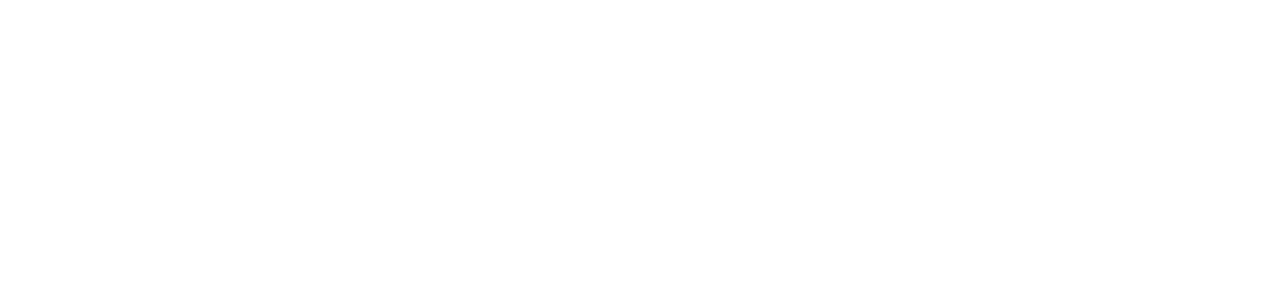
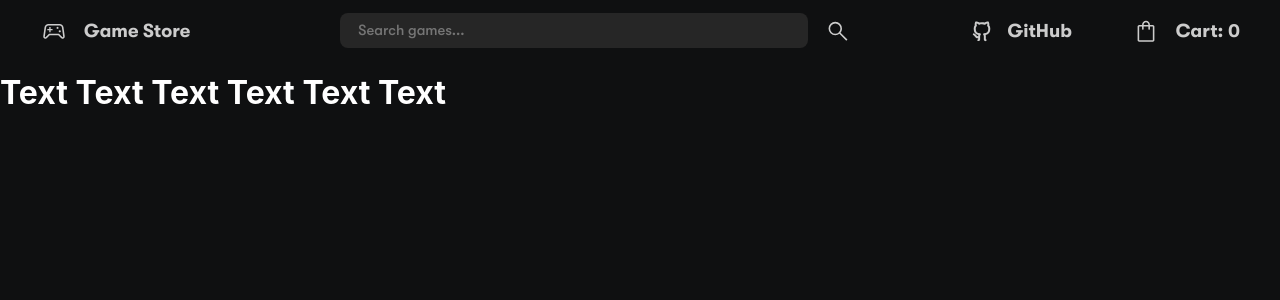
Before and after one commit to gianlucajahn/react-ecommerce-store, a React (Create React App) app: page /browse in a window 1280 px wide. Shown: the top 300 px of the page. Built offline with nearby package versions, Linux system fonts and the light colour scheme.

Commit message:
Create Page Transition

```diff
--- a/src/App.js
+++ b/src/App.js
@@ -1,22 +1,61 @@
 import logo from './logo.svg';
 import styles from './App.module.css';
-import { BrowserRouter, Routes, Route } from "react-router-dom";
-import React from 'react';
+import { BrowserRouter, Routes, Route, useNavigate, useLocation } from "react-router-dom";
+import React, { useState } from 'react';
 import Browse from './Containers/Browse/Browse';
 import GamePage from './Containers/GamePage/GamePage';
 import NotFound from './Containers/NotFound/NotFound';
 import Home from './Containers/Home/Home';
+import { AnimatePresence } from "framer-motion";
 
 function App() {
+  const [hoverState, setHoverState] = useState([
+    {
+        hovered: false
+    },
+    {
+        hovered: false
+    },
+    {
+        hovered: false
+    },
+    {
+        hovered: false
+    },
+    {
+        hovered: false
+    },
+    {
+        hovered: false
+    },
+    {
+        hovered: false
+    },
+    {
+        hovered: false
+    }
+  ]);
+
+const handleHover = (e) => {
+  let newHoverState = hoverState[e.target.id];
+  newHoverState.hovered = !newHoverState.hovered;
+
+  setHoverState([
+    ...hoverState, hoverState[e.target.id] = newHoverState
+  ]);
+}
+
+const location = useLocation();
+
   return (
-    <BrowserRouter>
-      <Routes>
-        <Route path="/" element={<Home />} />
-        <Route path="/browse" element={<Browse />} />
-        <Route path="/:gameId" element={<GamePage />} />
-        <Route path="*" element={<NotFound />} />
-      </Routes>
-    </BrowserRouter>
+      <AnimatePresence exitBeforeEnter>
+          <Routes key={location.pathname} location={location}>
+            <Route path="/" element={<Home handleHover={handleHover} hoverState={hoverState} />} />
+            <Route path="/browse" element={<Browse handleHover={handleHover} hoverState={hoverState} />} />
+            <Route path="/:gameId" element={<GamePage />} />
+            <Route path="*" element={<NotFound />} />
+          </Routes>
+      </AnimatePresence>
   );
 }
 
--- a/src/Components/NavBar/NavBar.js
+++ b/src/Components/NavBar/NavBar.js
@@ -1,4 +1,4 @@
-import React from 'react';
+import React, { useState } from 'react';
 import styles from './NavBar.module.css';
 import { ReactComponent as Logo } from "../../Resources/image/logo.svg";
 import { ReactComponent as Browse } from "../../Resources/image/browse.svg";
@@ -9,12 +9,14 @@ import { motion } from "framer-motion";
 import { useNavigate } from 'react-router-dom';
 
 const NavBar = props => {
-    const { browsing,
-            handleHover,
-            hoverState,
-            handleBrowse,
-            handleHome
-          } = props;
+    const {
+        handleHover,
+        hoverState,
+        handleHome,
+        handleBrowse,
+        browsing,
+        landingPage
+    } = props;
 
     const variants = {
         hidden: { opacity: 1, y: 15 },
@@ -31,9 +33,9 @@ const NavBar = props => {
       <motion.div
         className={styles.navbar}
         animate="visible"
-        initial="hidden"
+        initial={ landingPage ? "hidden" : "visible"}
         variants={variants}
-        transition={{ y: { type: "spring" }, duration: 1 }}
+        transition={{ y: { type: "spring" }, duration: 0.01 }}
       >
         <div className={styles.navbar_left}>
             <div className={styles.logodiv} id="0"
@@ -55,7 +57,7 @@ const NavBar = props => {
                       animate="visible"
                       initial="hidden"
                       variants={searchVariants}
-                      transition={{ opacity: { type: "spring" }, duration: 0.3 }}
+                      transition={{ opacity: { type: "spring" }, duration: 0.01 }}
                       className={styles.searchdiv}
                     >
                         <input
--- /dev/null
+++ b/src/Containers/AnimatedPage/AnimatedPage.js
@@ -0,0 +1,23 @@
+import { motion } from "framer-motion";
+import React from "react";
+
+const animations = {
+    initial: { opacity: 0, x: -150 },
+    animate: { opacity: 1, x: 0, transition: { x: { type: "spring", duration: 1, bounce: 0.4 }} },
+    exit: { opacity: 0, x: 150, transition: { x: { type: "spring", duration: 0.45, bounce: 0.3 }} },
+}
+
+const AnimatedPage = ({children}) => {
+    return (
+        <motion.div
+          variants={animations}
+          initial="initial"
+          animate="animate"
+          exit="exit"
+        >
+            {children}
+        </motion.div>
+    )
+}
+
+export default AnimatedPage;
--- a/src/Containers/Browse/Browse.js
+++ b/src/Containers/Browse/Browse.js
@@ -1,10 +1,44 @@
 import styles from './Browse.module.css';
-import React from 'react';
+import React, { useState } from 'react';
+import NavBar from '../../Components/NavBar/NavBar';
+import { useNavigate } from 'react-router-dom';
+import { AnimatePresence } from "framer-motion";
+import AnimatedPage from '../AnimatedPage/AnimatedPage';
 
-const Browse = () => {
+const Browse = props => {
+  const {
+          handleHover,
+          hoverState
+        } = props;
+
+    const navigate = useNavigate();
+    const [browsing, setBrowsing] = useState(true);
+    const [landingPage, setLandingPage] = useState(false);
+
+    const handleBrowse = () => {
+        navigate('/browse');
+    }
+
+    const handleHome = () => {
+        navigate('/');
+    }
+
     return (
       <div className={styles.Browse}>
+        <NavBar
+          handleHover={handleHover}
+          hoverState={hoverState}
+          handleBrowse={handleBrowse}
+          handleHome={handleHome}
+          browsing={browsing}
+          landingPage={landingPage}
+        />
 
+        <AnimatedPage>
+            <div className={styles.browseContent}>
+              <h1 style={{ color: "#fff" }}>Text Text Text Text Text Text</h1>
+            </div>
+        </AnimatedPage>
       </div>
     );
   }
--- a/src/Containers/Browse/Browse.module.css
+++ b/src/Containers/Browse/Browse.module.css
@@ -0,0 +1,13 @@
+* {
+    margin: 0;
+    padding: 0;
+}
+
+.Browse {
+    background-color: #0f1011;
+    height: 100vh;
+}
+
+.browseContent {
+    margin-top: 15px;
+}
--- a/src/Containers/Home/Home.js
+++ b/src/Containers/Home/Home.js
@@ -6,11 +6,13 @@ import { ReactComponent as Availability } from "../../Resources/image/available.
 import { ReactComponent as Reviews } from "../../Resources/image/reviews.svg";
 import { ReactComponent as Browse } from "../../Resources/image/browse.svg";
 import { hover } from '@testing-library/user-event/dist/hover';
-import { motion } from "framer-motion";
+import { motion, AnimatePresence } from "framer-motion";
 import { Navigate, useNavigate } from 'react-router-dom';
+import AnimatedPage from '../AnimatedPage/AnimatedPage';
 
 const Home = () => {
   const [browsing, setBrowsing] = useState(false);
+  const [landingPage, setLandingPage] = useState(true);
   const [hoverState, setHoverState] = useState([
     {
         hovered: false
@@ -60,13 +62,15 @@ const Home = () => {
   }
 
   const variants = {
-    hidden: { opacity: 1, x: -100 },
+    hidden: { opacity: 1, x: -150 },
     visible: { opacity: 1, x: 0 },
+    exit: { opacity: 0, x: 150 },
   }
 
   const buttonVariants = {
-    hidden: { opacity: 0, x: 100 },
+    hidden: { opacity: 0, x: 150 },
     visible: { opacity: 1, x: 0 },
+    exit: { opacity: 0, x: -150 },
   }
 
   return (
@@ -78,18 +82,14 @@ const Home = () => {
               browsing={browsing}
               handleBrowse={handleBrowse}
               handleHome={handleHome}
+              landingPage={landingPage}
             />
-
-            <motion.div
-              className={styles.home_content}
-              initial="hidden"
-              animate="visible"
-              variants={variants}
-              transition={{ x: { type: "spring" }, duration: 1 }}
-            >
+              <AnimatedPage>
+                <motion.div className={styles.home_content}>
                     <h1>Game Store</h1>
                     <h2>„Heaven for gaming deals“ — IGN</h2>
                 </motion.div>
+              </AnimatedPage>
         </div>
 
             <motion.div
--- a/src/index.js
+++ b/src/index.js
@@ -7,11 +7,14 @@ import './Resources/fonts/walsheim/GTWalsheimPro-Medium.ttf';
 import './Resources/fonts/walsheim/GTWalsheimPro-Regular.ttf';
 import './Resources/fonts/walsheim/GTWalsheimPro-Light.ttf';
 import './Resources/fonts/walsheim/GTWalsheimPro-Bold.ttf';
+import { BrowserRouter } from 'react-router-dom';
 
 const root = ReactDOM.createRoot(document.getElementById('root'));
 root.render(
   <React.StrictMode>
-    <App />
+    <BrowserRouter>
+        <App />
+    </BrowserRouter>
   </React.StrictMode>
 );
 
```
Lines whose indentation alone changed are shown as unchanged.
